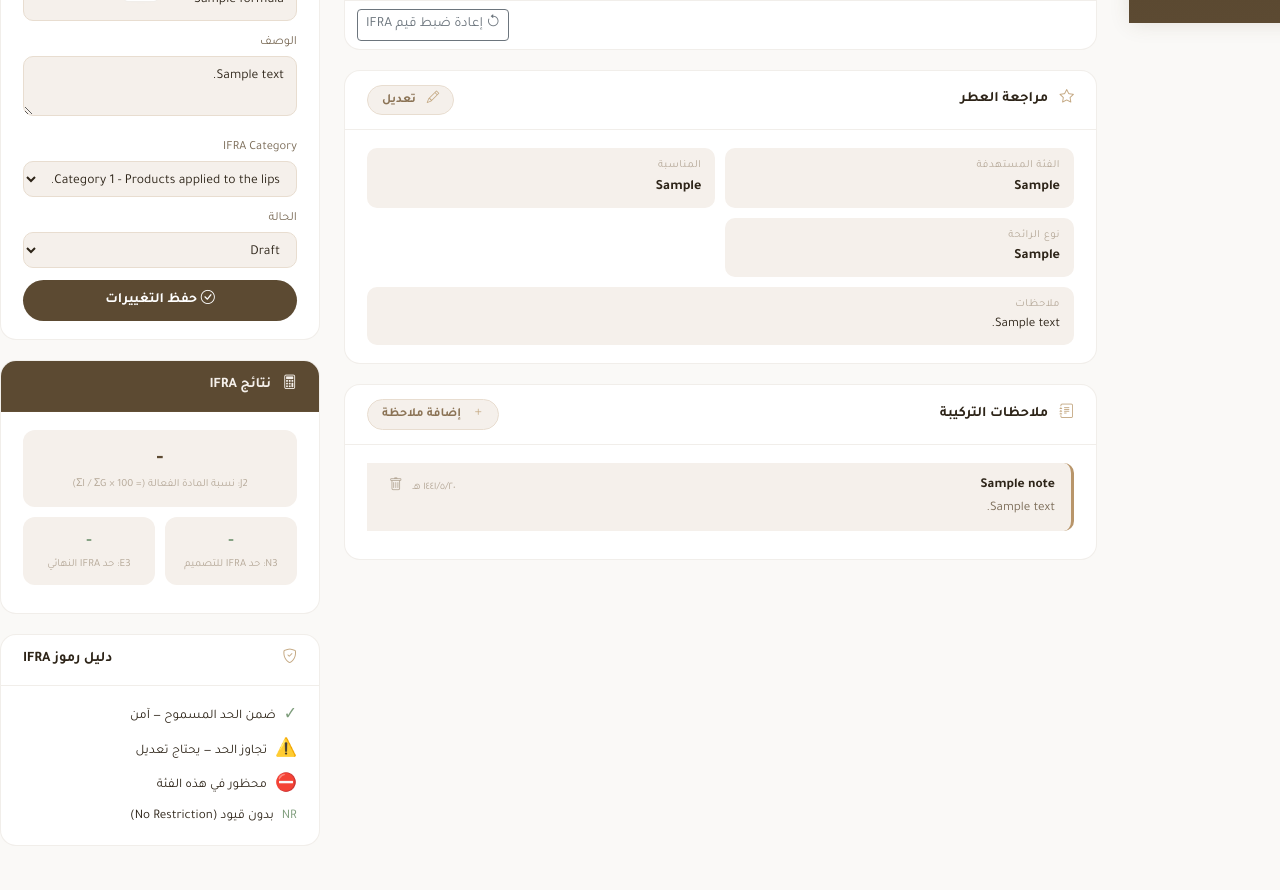
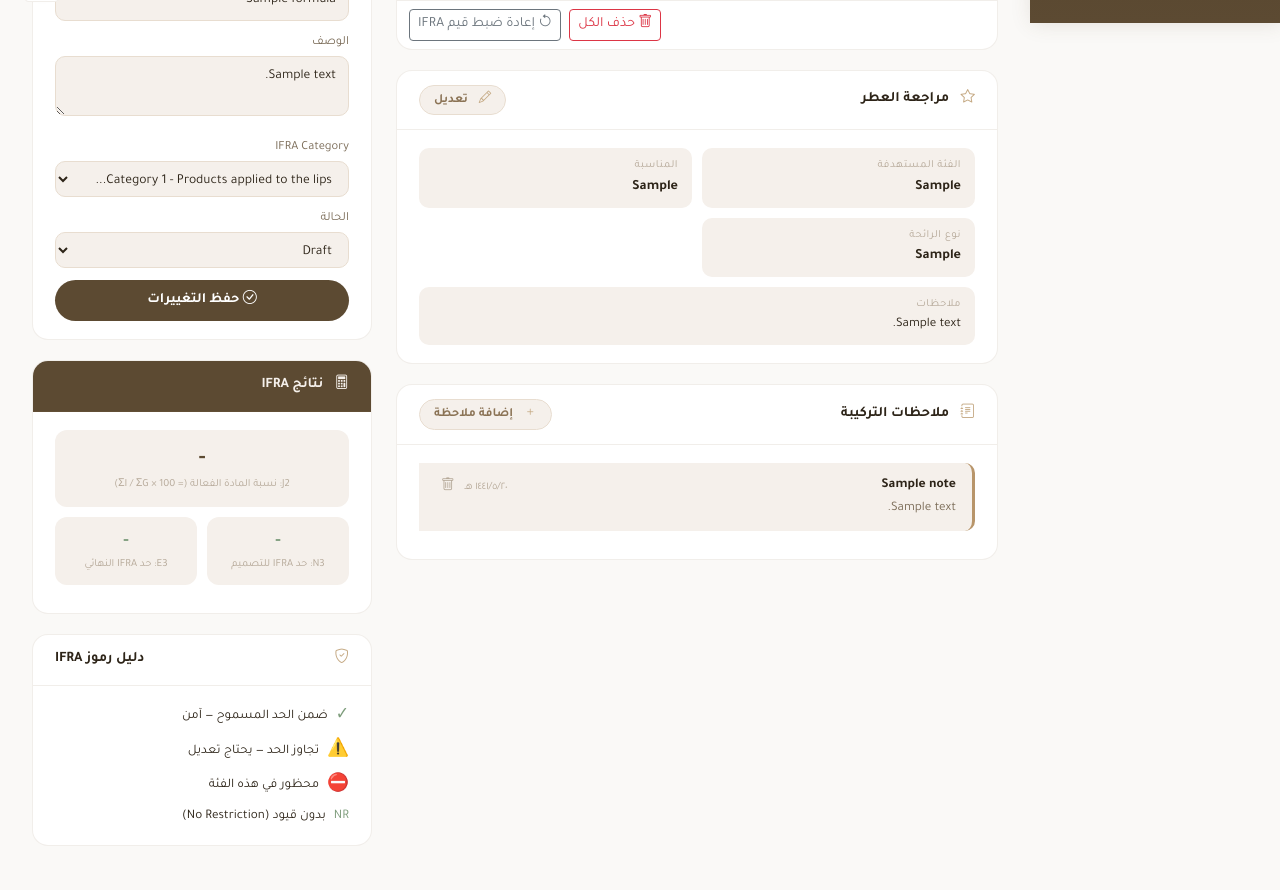
Before and after one commit to Artistkw3d/My-Perfumery, a Flask app: page /formula/1 in a window 1280 px wide; the page is wider, and only the part inside the window is pictured. Shown: the part 796-1686 px from the top of that part. Run offline with Flask 3, Linux system fonts and the light colour scheme; the visitor is signed in with stand-in values (Sample User, id 1); tables that the repository leaves empty hold one stand-in row (values such as "Sample post"); data that the repository does not hold is empty; some libraries are stand-ins or nearby versions.

Commit message:
CI: publish .exe to rolling "latest" release + formula UI tweaks
- Workflow now force-updates a "latest" GitHub release on every main
  build and attaches MyPerfumery.exe, so the .exe has a permanent
  download link instead of only expiring artifacts.
- Formula page: widen the main-grid breakpoints (three-column layout
  kicks in at 1500px instead of 1280px) and use minmax() so side
  columns stay proportional on fullscreen widescreen laptops.
- Add "حذف الكل" button next to the IFRA reset: nukes every ingredient
  in the current formula via a new delete_all action on the ingredients
  endpoint, with confirm prompt.

Co-Authored-By: Claude Opus 4.7 (1M context) <noreply@anthropic.com>

```diff
--- a/app.py
+++ b/app.py
@@ -2674,6 +2674,13 @@ def api_formula_ingredients(fid):
             conn.close()
             return jsonify({'success': True, 'message': 'تم الحذف'})
 
+        elif action == 'delete_all':
+            cur = conn.execute("DELETE FROM formula_ingredients WHERE formula_id=?", (fid,))
+            affected = cur.rowcount
+            conn.commit()
+            conn.close()
+            return jsonify({'success': True, 'message': f'تم حذف {affected} مادة', 'affected': affected})
+
         elif action == 'reset_ifra':
             # Clear all manual ifra_override values for this formula, reverting to standard IFRA limits
             cur = conn.execute(
--- a/templates/base.html
+++ b/templates/base.html
@@ -130,6 +130,9 @@
         .main-content {
             margin-right: 250px;
             padding: 24px 32px;
+        }
+        @media (min-width: 1600px) {
+            .main-content { padding: 24px 40px; }
         }
         .card {
             border: 1px solid var(--border);
--- a/templates/formula.html
+++ b/templates/formula.html
@@ -85,7 +85,12 @@
     .ss-item .ss-icon { color: var(--gold); font-size: 0.95rem; margin-bottom: 4px; }
 
     /* Layout */
-    .main-grid { display: grid; grid-template-columns: 280px 1fr 320px; gap: 24px; }
+    .main-grid {
+        display: grid;
+        grid-template-columns: minmax(260px, 300px) minmax(0, 1fr) minmax(300px, 340px);
+        gap: 24px;
+        align-items: start;
+    }
     .right-sidebar { display: flex; flex-direction: column; gap: 16px; min-width: 0; }
     .right-sidebar .e-card { overflow: hidden; }
     .right-sidebar canvas { max-width: 100% !important; height: auto !important; display: block; margin: 0 auto; }
@@ -466,8 +471,8 @@
     .dt-item .dt-time { font-size: 0.7rem; color: var(--text-light); }
     .dt-item .dt-name { font-weight: 700; }
 
-    @media (max-width: 1280px) {
-        .main-grid { grid-template-columns: 1fr 320px; }
+    @media (max-width: 1500px) {
+        .main-grid { grid-template-columns: minmax(0, 1fr) minmax(300px, 340px); }
         .right-sidebar {
             grid-column: 1 / -1;
             flex-direction: row;
@@ -475,7 +480,7 @@
         }
         .right-sidebar > * { flex: 1 1 260px; }
     }
-    @media (max-width: 1024px) {
+    @media (max-width: 1100px) {
         .main-grid { grid-template-columns: 1fr; }
         .right-sidebar { flex-direction: column; }
         .right-sidebar > * { flex: 1 1 auto; }
@@ -613,7 +618,11 @@
                     <tfoot id="ingredientsFoot"></tfoot>
                 </table>
             </div>
-            <div style="padding:8px 12px;display:flex;justify-content:flex-end;border-top:1px solid var(--border);">
+            <div style="padding:8px 12px;display:flex;justify-content:flex-end;gap:8px;border-top:1px solid var(--border);">
+                <button type="button" class="btn btn-sm btn-outline-danger" onclick="deleteAllIngredients()"
+                        title="حذف جميع المواد من هذه التركيبة">
+                    <i class="bi bi-trash"></i> حذف الكل
+                </button>
                 <button type="button" class="btn btn-sm btn-outline-secondary" onclick="resetIfraOverrides()"
                         title="إعادة جميع قيم IFRA إلى القيم الافتراضية (قبل التعديل)">
                     <i class="bi bi-arrow-counterclockwise"></i> إعادة ضبط قيم IFRA
@@ -1270,6 +1279,22 @@ function resetIfraOverrides() {
         });
 }
 
+function deleteAllIngredients() {
+    if (!confirm('هل أنت متأكد من حذف جميع المواد من هذه التركيبة؟ لا يمكن التراجع.')) return;
+    const formData = new FormData();
+    formData.append('action', 'delete_all');
+    fetch(`/api/formula/${formulaId}/ingredients`, { method: 'POST', body: formData })
+        .then(r => r.json())
+        .then(data => {
+            if (data.success) {
+                loadIngredients();
+                showAlert(data.message || 'تم الحذف');
+            } else {
+                showAlert(data.message || 'خطأ', 'danger');
+            }
+        });
+}
+
 function updateIngredient(ingId, weight, dilution) {
     updateIngredientFull(ingId, weight, dilution, '', '');
 }
```
Also changed, not shown: .github/workflows/build-windows.yml.
